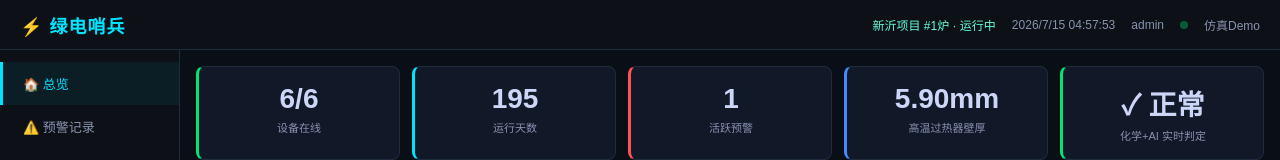
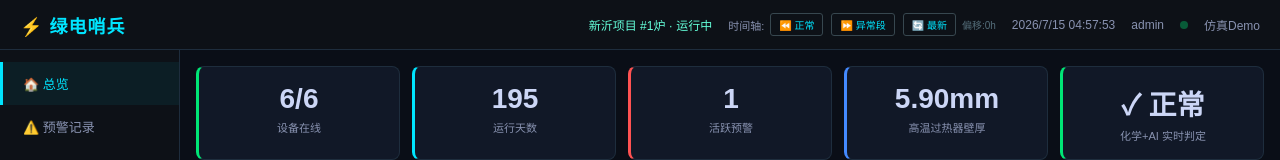
Before and after one commit to 721729/Early-Warning-System, a Vue app in the folder frontend/: page / in a window 1280 px wide. Shown: the top 160 px of the page. Built offline with nearby package versions, Linux system fonts and the light colour scheme; no server answers; sample sign-in values are in the browser's storage.

Commit message:
feat: 时间轴快进/快退控制 — 正常/异常段/最新一键切换，offset=2890检出YELLOW

```diff
--- a/frontend/src/views/Dashboard.vue
+++ b/frontend/src/views/Dashboard.vue
@@ -5,6 +5,12 @@
       <div class="logo">⚡ 绿电哨兵</div>
       <div class="info">
         <span class="plant">新沂项目 #1炉 · 运行中</span>
+        <span class="time-ctrl">
+          时间轴: <button class="btn-time" @click="shiftTime(-500)">⏪ 正常</button>
+          <button class="btn-time" @click="shiftTime(2880)">⏩ 异常段</button>
+          <button class="btn-time" @click="shiftTime(0)">🔄 最新</button>
+          <span style="font-size:10px;color:#546e7a">偏移:{{ timeOffset }}h</span>
+        </span>
         <span class="time">{{ now }}</span>
         <span class="user">{{ username }}</span>
         <span class="dot-live"></span> 仿真Demo
@@ -111,12 +117,15 @@
 import { ref, reactive, onMounted, onUnmounted, nextTick } from 'vue'
 import { useRouter } from 'vue-router'
 import * as echarts from 'echarts'
-import { notifyAPI, healthAPI } from '../api/request'
+import request, { notifyAPI, healthAPI } from '../api/request'
 
 const router = useRouter()
 const username = ref('admin')
 const now = ref('')
 const runDays = ref(195)
+const timeOffset = ref(0)
+
+function shiftTime(offset) { timeOffset.value = offset; pollAI() }
 const notices = ref([])
 const showNotices = ref(false)
 const newNotice = ref('')
@@ -161,7 +170,7 @@ let pollTimer = null
 async function pollAI() {
   try {
     const { healthAPI } = await import('../api/request')
-    const r = await healthAPI.overview(1)
+    const r = await request.get('/health/overview', { params: { plant_id: 1, time_offset: timeOffset.value } })
     const devs = r.data
     if (!devs || !devs.length) return
 
@@ -333,4 +342,7 @@ body { font-family: "PingFang SC","Microsoft YaHei",sans-serif; background: #0a0
 .btn-sm { padding: 4px 10px; font-size: 11px; }
 .btn-del { border-color: #ff5252; color: #ff5252; }
 .btn-del:hover { background: rgba(255,82,82,.1); }
+.btn-time { padding: 3px 8px; border: 1px solid #37474f; border-radius: 3px; background: transparent; color: #00e5ff; cursor: pointer; font-size: 10px; margin: 0 2px; }
+.btn-time:hover { background: rgba(0,229,255,.1); }
+.time-ctrl { display: flex; align-items: center; gap: 4px; font-size: 11px; color: #8892b0; }
 </style>
```
Also changed, not shown: 1 other file (tests, documents, lock files or other folders).
